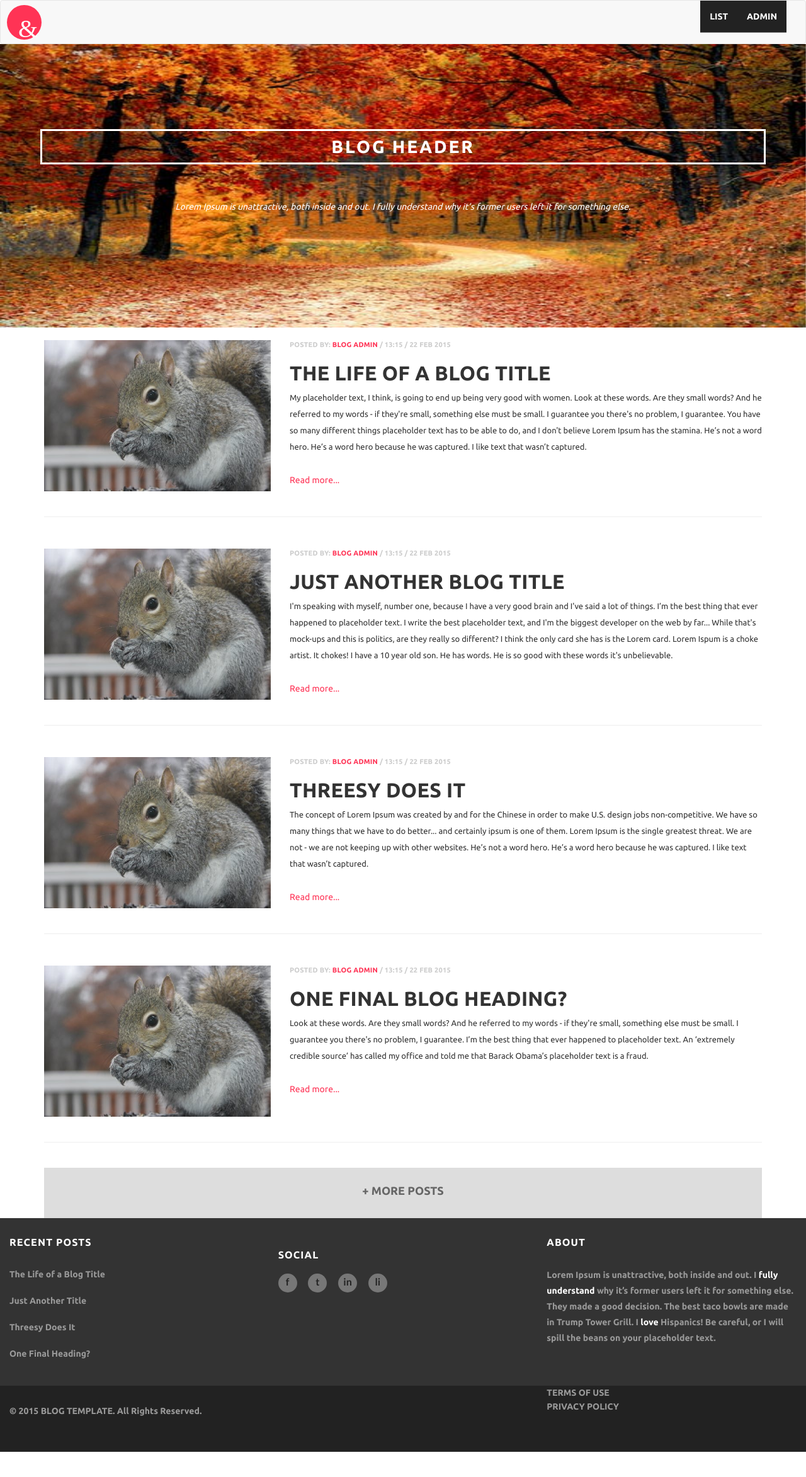
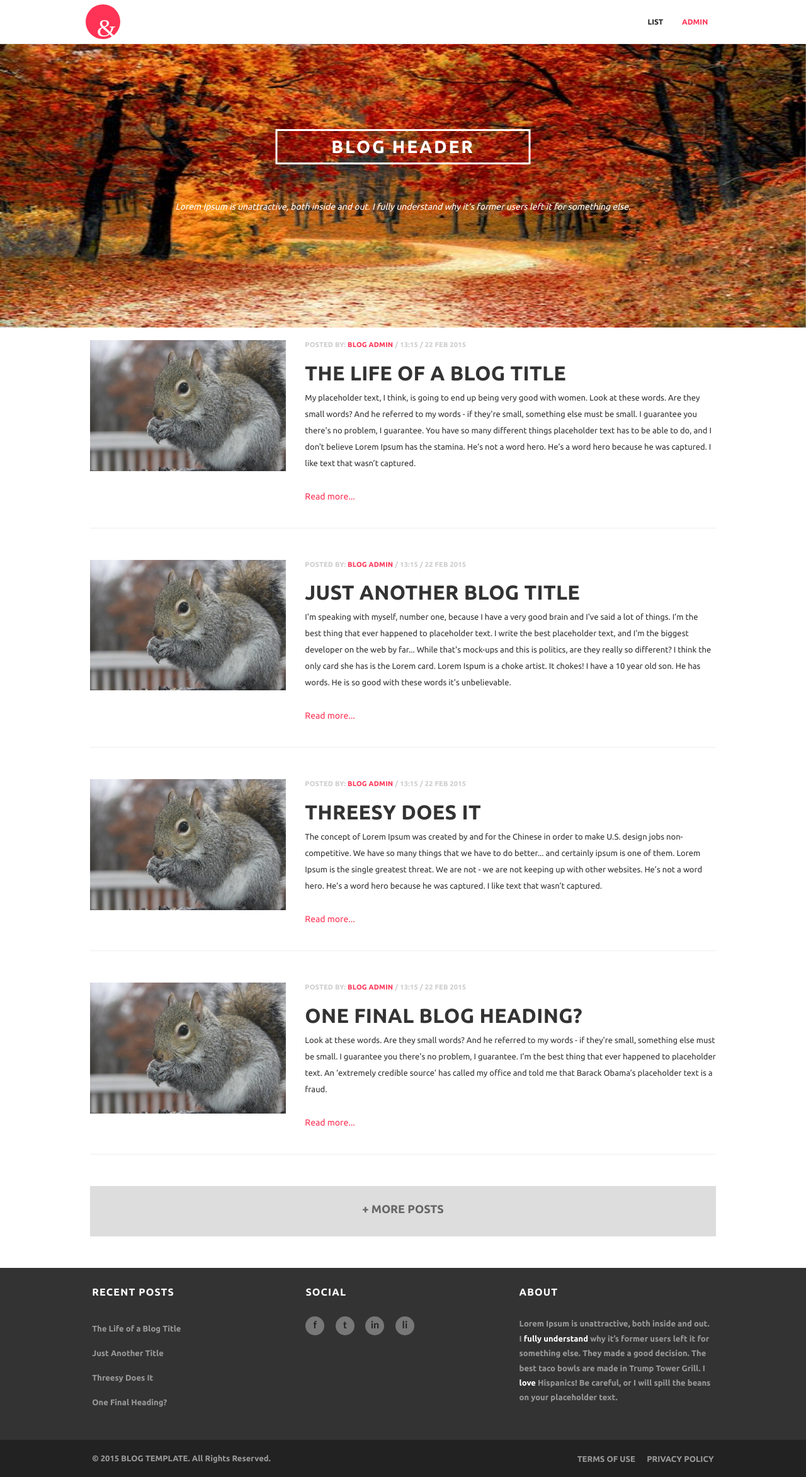
Before and after one commit to robinzigmond/frontendtest, a plain HTML site: page index.html in a window 1280 px wide. Shown: the whole page at 63% size. Before the commit the page ends 2305 px from the top, so only its background shows below. Drawn offline with nearby package versions, Linux system fonts and the light colour scheme; a web font is replaced by a local one.

Commit message:
completed desktop layout

```diff
--- a/index.html
+++ b/index.html
@@ -14,7 +14,7 @@
     </head>
     <body>
         <!-- all placeholder text generated by trumpipsum.net :) -->
-        <nav class="navbar navbar-default">
+        <nav class="navbar navbar-default navbar-static-top">
             <div class="container-fluid">
                 <div class="navbar-header">
                     <button type="button" class="navbar-toggle collapsed" data-toggle="collapse" data-target="#menu" aria-expanded="false">
@@ -168,7 +168,7 @@
                     </div>
                 </div>
 
-                <div class="row">
+                <div class="row" id="legal">
                     <div class="col-xs-12 col-sm-4" id="copyright">
                         <p>&#169 2015 BLOG TEMPLATE. All Rights Reserved.</p>
                     </div>
--- a/style.css
+++ b/style.css
@@ -7,11 +7,11 @@ body {
     /*width: 100%;*/
     /*height: 100%;*/
     /*margin: 0;*/
-    /*padding-bottom: 100px;*/
+    /*padding-top: 50px;*/
     font-family: "Ubuntu", sans-serif;
 }
 
-nav {
+.navbar-default {
     background-color: #fff;
     height: 70px;
 }
@@ -213,6 +213,14 @@ nav {
     font-size: 18px;
 }
 
+footer {
+    background-color: #222;
+    color: #999;
+    font-size: 14px;
+    font-weight: bold;
+    padding-bottom: 30px;
+}
+
 #links {
     background-color: #333;
     color: #999;
@@ -280,14 +288,6 @@ nav {
     font-style: normal;
 }
 
-footer {
-    background-color: #222;
-    color: #999;
-    font-size: 14px;
-    font-weight: bold;
-    padding-bottom: 30px;
-}
-
 #copyright {
     margin: 30px 0 15px 0;
     /*letter-spacing: 0.05em;*/
@@ -299,15 +299,85 @@ footer {
     padding: 1px 0;
 }
 
-/******TO DO!****************
+@media (min-width: 450px) {
+    .border {
+        width: 405px;
+        left: 50%;
+        transform: translateX(-50%);
+    }
 
-DONE! 1) find suitable social media icons (or make own?)
-DONE! 2) find some way to do "brand" icon on left of navbar (find image? doable with CSS?)
-DONE! 3) fix "hamburger icon" to look more like screenshot
-DONE! 4) replace top image by carousel (bootstrap!)
-DONE! 5) add "rollover" effects on pics. (Jquery? Bootstrap?)
-6) add necessary CSS to enable to work on desktop. Don't forget to change link colors on navbar!
-also footer, and "levelling" posted-by messages with pictures. No doubt plenty of others!
-7) check on all browsers! (Firefox/Edge/Opera - can check on iPad/iPhone? Try http-server/lite-server...)
+    .navbar .container-fluid {
+        padding: 0 5%;
+    }
+}
 
-*/
+@media (min-width:768px) {
+    .navbar .container-fluid {
+        margin: 0 6%;
+    }
+
+    #menu li {
+        background-color: #fff;
+        border: none;
+    }
+
+    #menu li a {
+        color: #f35;
+    }
+
+    #menu li:first-child a {
+        color: #222;
+    }
+
+    #menu ul {
+        height: 70px;
+        padding-top: 10px;
+        font-size: 12px;
+    }
+
+    .container {
+        width: 80%;
+    }
+
+    #more-posts {
+        margin: 30px 0 50px 0;
+    }
+
+    footer {
+        padding-bottom: 0;
+        font-size: 13px;
+    }
+
+    #links {
+        padding: 0 10.5% 30px 10.5%;
+    }
+
+    #links .col-sm-4 {
+        margin-top: 20px;
+    }
+
+    #links ul, #social-media-icons {
+        margin-top: 30px;
+    }
+
+    #legal {
+        margin: 20px -15px 10px -15px;
+        padding: 0 10.5% 0 10.5%;
+        /*height: 52px;
+        padding: auto 0;*/
+    }
+
+    #copyright {
+        margin: 0;
+        padding-left: 15px;
+    }
+
+    #bottom-links {
+        text-align: right;
+    }
+
+    #bottom-links a {
+        display: inline-block;
+        margin-left: 15px;
+    }
+}
```
